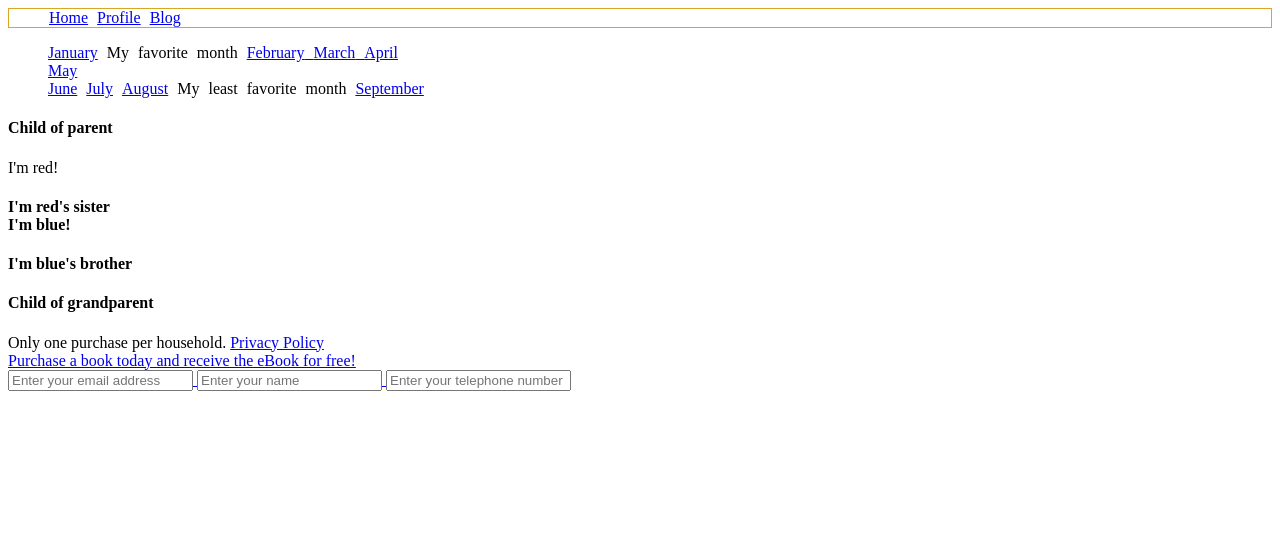
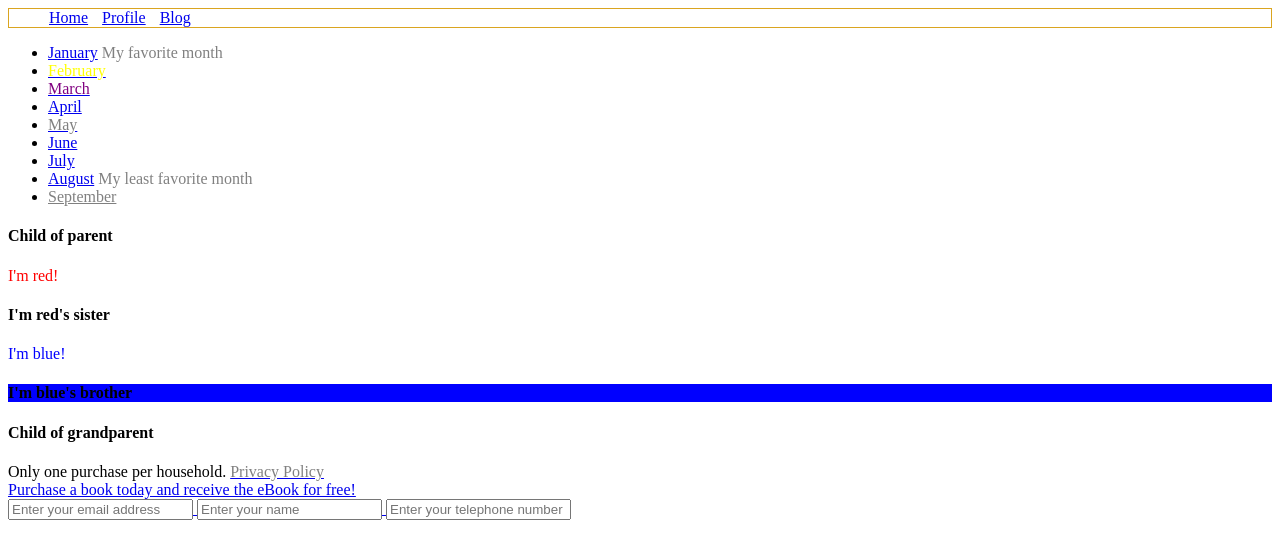
Before and after one commit to JacobAndrewSmith92/css-practice, a plain HTML site: page index.html in a window 1280 px wide. Drawn offline with Linux system fonts and the light colour scheme.

Commit message:
Steps 8 & 9 solved by professor/student

```diff
--- a/index.html
+++ b/index.html
@@ -11,13 +11,13 @@
         <header>
             <nav >
                 <ul id="main-nav">
-                  <li><a href="#">Home</a></li>
-                  <li><a href="#">Profile</a></li>
-                  <li><a href="#">Blog</a></li>
+                  <li class="main-nav-item"><a href="#">Home</a></li>
+                  <li class="main-nav-item"><a href="#">Profile</a></li>
+                  <li class="main-nav-item"><a href="#">Blog</a></li>
                 </ul>
             </nav>
               </header>
-
+            <article>
               <section>
                 <div class="month-list">
                   <ul>
@@ -61,14 +61,15 @@
                   </ul>
                 </div>
               </section>
-
+            </article>
+            <article>
               <section>
                 <div class="grandparent">
                   <div class="parent">
                     <h4>Child of parent</h4>
                     <div>
                       <div>I'm red!</div>
-                      <h4>I'm red's sister
+                      <h4>I'm red's sister</h4>
                       <div>I'm blue!</div>
                       <h4>I'm blue's brother</h4>
                     </div>
@@ -76,7 +77,7 @@
                   <h4>Child of grandparent</h4>
                 </div>
               </section>
-
+            </article>
               <footer class="padded">
 
                 <div class="disclaimer">
--- a/selectors.css
+++ b/selectors.css
@@ -1,9 +1,34 @@
 header {
     border: 1px solid goldenrod;
 }
-
-#main-nav, li {
+/* Makes main navigation hyperlinks, horizontal with some spacing */
+#main-nav,
+.main-nav-item {
     display: inline;
     list-style: none;
-    word-spacing: 5px;
+    word-spacing: 10px;
 }
+
+.disabled {
+    color: gray;
+}
+
+a > .disabled {
+    color: purple;
+}
+.active {
+    color: yellow;
+}
+/* Step 8: Make this red */
+.parent > div > div {
+    color: red;
+}
+/* Step 9: Makes this text blue */
+.parent > div > div ~ div {
+    color: blue;
+}
+/* Step 10:  */
+.parent > div > div ~ div + h4 {
+    background-color: blue;
+
+}
```
